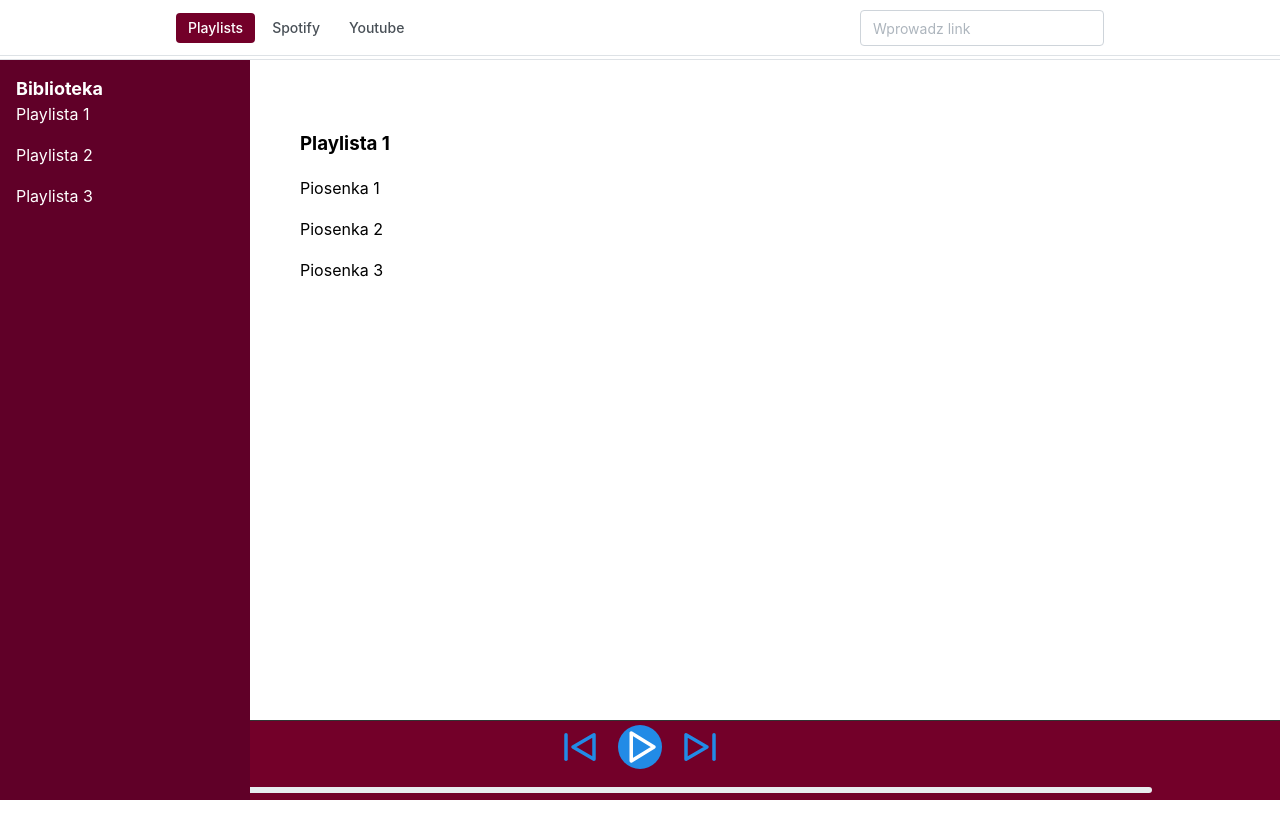
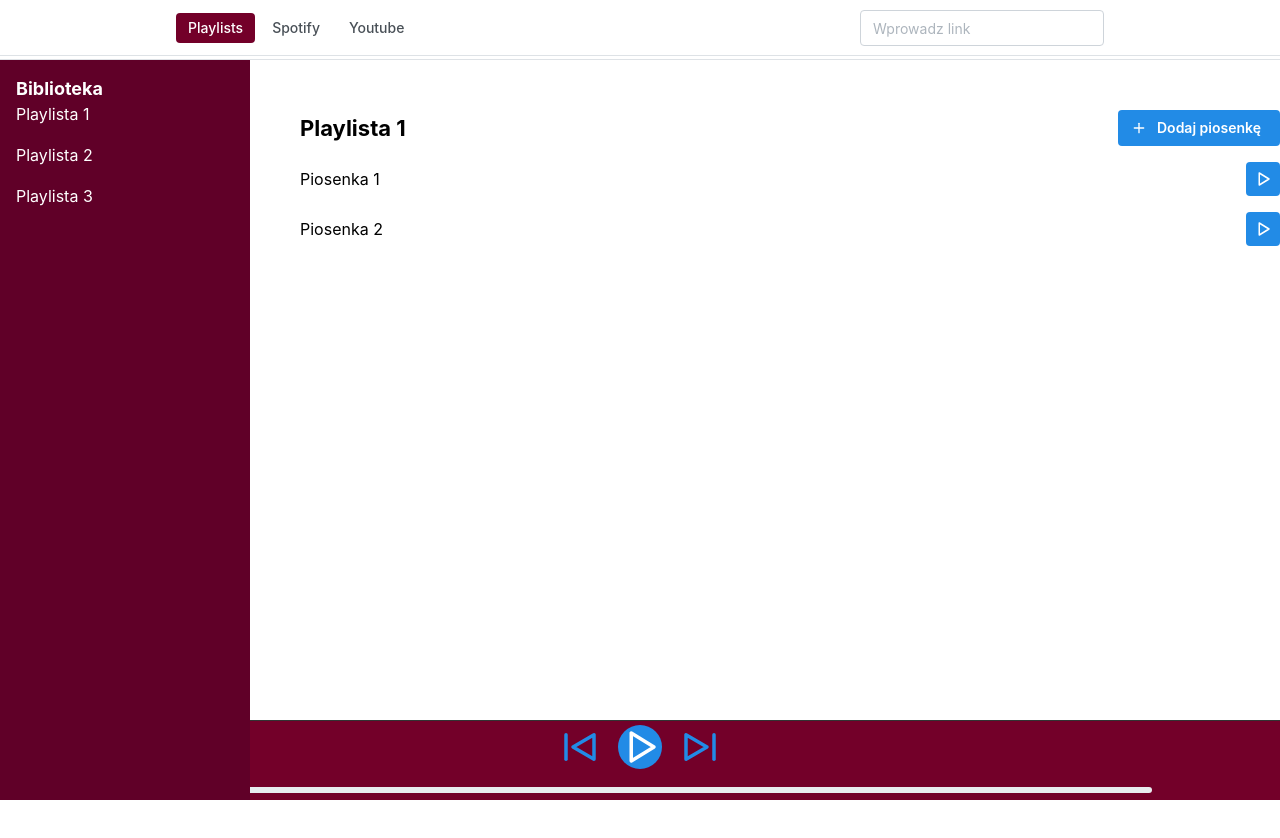
Before and after one commit to mis3003/Buraczyd-o-Frontend, a React (Create React App) app: page / in a window 1280 px wide. Shown: the top 838 px of the page. Built offline with nearby package versions, Linux system fonts and the light colour scheme.

Commit message:
Modal for adding song to playlist

```diff
--- /dev/null
+++ b/src/components/Playlist/AddSongModal.tsx
@@ -0,0 +1,46 @@
+import { useState } from 'react';
+import { Modal, TextInput, Button, ButtonGroup } from '@mantine/core';
+
+interface AddSongModalProps {
+  opened: boolean;
+  onClose: () => void;
+  onAddSong: (song: string) => void;
+}
+
+export function AddSongModal({ opened, onClose, onAddSong }: AddSongModalProps) {
+  const [songName, setSongName] = useState('');
+  const [platform, setPlatform] = useState<'youtube' | 'spotify'>('youtube');
+  const handleAdd = () => {
+    if (!songName.trim()) return;
+    onAddSong(songName);
+    setSongName('');
+    onClose();
+  };
+
+  return (
+    <Modal opened={opened} onClose={onClose} title="Dodaj piosenkę">
+       <ButtonGroup>
+        <Button
+          variant={platform === 'youtube' ? 'filled' : 'outline'}
+          onClick={() => setPlatform('youtube')}
+        >
+          Youtube
+        </Button>
+        <Button
+          variant={platform === 'spotify' ? 'filled' : 'outline'}
+          onClick={() => setPlatform('spotify')}
+        >
+          Spotify
+        </Button>
+      </ButtonGroup>
+      <TextInput
+        placeholder="Link do piosenki"
+        value={songName}
+        onChange={(event) => setSongName(event.currentTarget.value)}
+      />
+      <Button fullWidth mt="md" onClick={handleAdd}>
+        Dodaj
+      </Button>
+    </Modal>
+  );
+}
--- a/src/components/Playlist/Playlist.tsx
+++ b/src/components/Playlist/Playlist.tsx
@@ -1,20 +1,56 @@
-import { Title, Stack, Text } from '@mantine/core';
-import classes from './Playlist.module.css';
+import { useState } from 'react';
+import { Title, Stack, Text, Button, Group, ActionIcon } from '@mantine/core';
+import { IconPlus, IconPlayerPlay } from '@tabler/icons-react';
+import { AddSongModal } from './AddSongModal';
 
-const songs: Record<string, string[]> = {
-    'Playlista 1': ['Piosenka 1', 'Piosenka 2', 'Piosenka 3'],
-    'Playlista 2': ['Track A', 'Track B', 'Track C'],
-    'Playlista 3': ['Hit X', 'Hit Y', 'Hit Z'],
+interface PlaylistProps {
+  selected: string;
+}
+
+export function Playlist({ selected }: PlaylistProps) {
+  const [songs, setSongs] = useState<{ [key: string]: string[] }>({
+    'Playlista 1': ['Piosenka 1', 'Piosenka 2'],
+    'Playlista 2': ['Piosenka 3', 'Piosenka 4'],
+    'Playlista 3': ['Piosenka 5', 'Piosenka 6'],
+  });
+
+  const [modalOpened, setModalOpened] = useState(false);
+
+  const addSong = (song: string) => {
+    setSongs((prev) => ({
+      ...prev,
+      [selected]: [...(prev[selected] || []), song],
+    }));
   };
 
-  // 2. Użyj go w komponencie
-  export function Playlist({ selected }: { selected: string }) {
-    return (
-      <main>
-        <h3>{selected}</h3>
-        {songs[selected]?.map((song: string) => (
-          <p key={song}>{song}</p>
-        )) || <p>Wybierz playlistę</p>}
-      </main>
-    );
-  }
+  return (
+    <>
+      {/* Komponent modal */}
+      <AddSongModal
+        opened={modalOpened}
+        onClose={() => setModalOpened(false)}
+        onAddSong={addSong}
+      />
+
+      {/* Header playlisty */}
+      <Group justify="space-between" mb="md">
+        <Title order={3}>{selected}</Title>
+        <Button onClick={() => setModalOpened(true)} leftSection={<IconPlus size={16} />}>
+          Dodaj piosenkę
+        </Button>
+      </Group>
+
+      {/* Lista piosenek */}
+      <Stack>
+        {songs[selected]?.map((song) => (
+          <Group key={song} justify="space-between">
+            <Text>{song}</Text>
+            <ActionIcon variant="filled" color="blue" size="lg">
+              <IconPlayerPlay size={18} />
+            </ActionIcon>
+          </Group>
+        )) || <Text>Wybierz playlistę</Text>}
+      </Stack>
+    </>
+  );
+}
```
